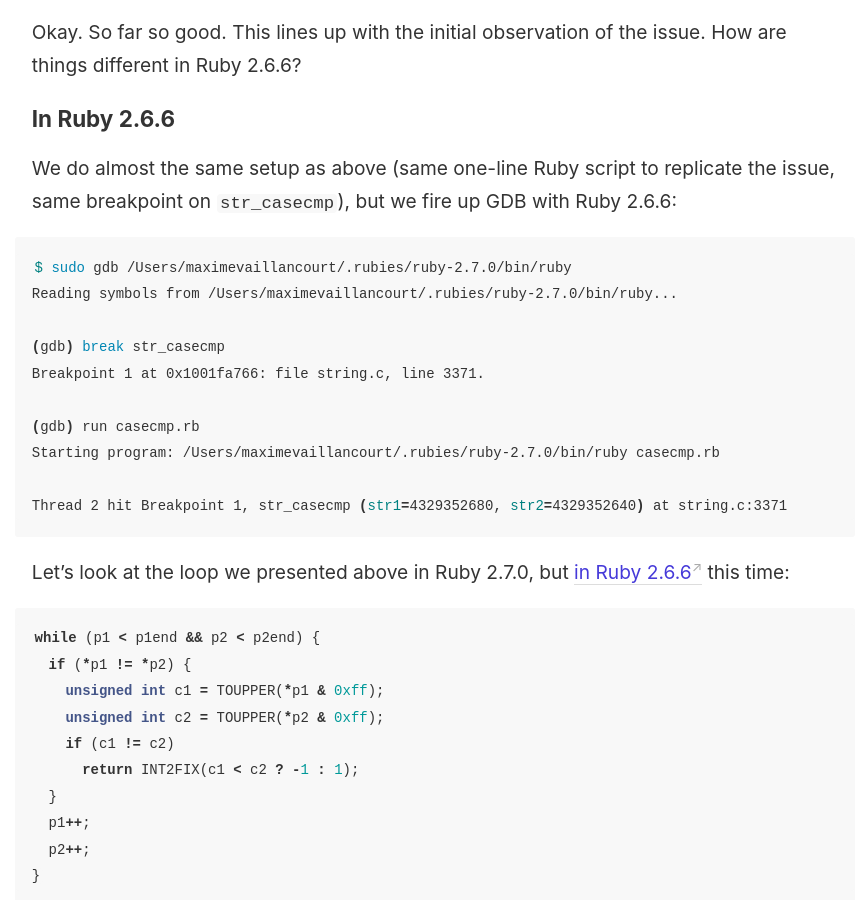
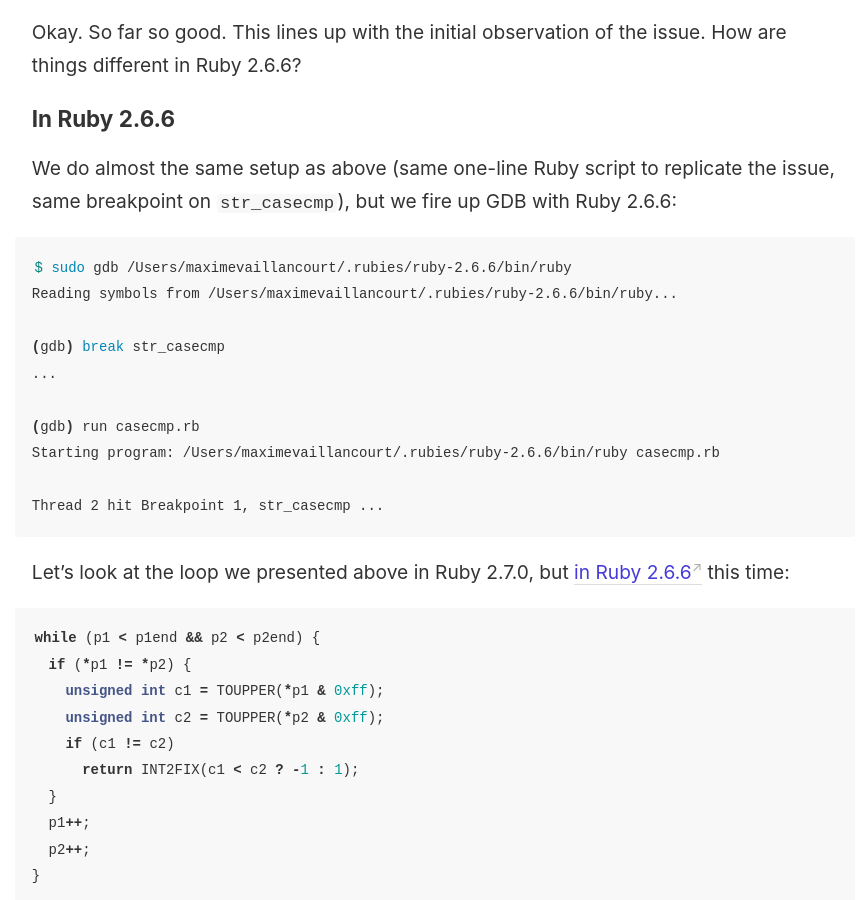
Before and after one commit to maximevaillancourt/maximevaillancourt.github.io, a Jekyll site: the page built from _posts/2020-08-13-did-the-alphabet-change-or-what.md, in a window 1280 px wide and 900 px high, scrolled down 5612 px. Shown: the whole window, without its empty margins (205-1069 px from the left). Built offline with Jekyll 4.4.1, drawn with Linux system fonts in a browser that asks for light colours.

Commit message:
Fix copy-paste mistakes

````diff
--- a/_posts/2020-08-13-did-the-alphabet-change-or-what.md
+++ b/_posts/2020-08-13-did-the-alphabet-change-or-what.md
@@ -168,16 +168,16 @@
 We do almost the same setup as above (same one-line Ruby script to replicate the issue, same breakpoint on `str_casecmp`), but we fire up GDB with Ruby 2.6.6:
 
 ```sh
-$ sudo gdb /Users/maximevaillancourt/.rubies/ruby-2.7.0/bin/ruby
-Reading symbols from /Users/maximevaillancourt/.rubies/ruby-2.7.0/bin/ruby...
+$ sudo gdb /Users/maximevaillancourt/.rubies/ruby-2.6.6/bin/ruby
+Reading symbols from /Users/maximevaillancourt/.rubies/ruby-2.6.6/bin/ruby...
 
 (gdb) break str_casecmp
-Breakpoint 1 at 0x1001fa766: file string.c, line 3371.
+...
 
 (gdb) run casecmp.rb
-Starting program: /Users/maximevaillancourt/.rubies/ruby-2.7.0/bin/ruby casecmp.rb
+Starting program: /Users/maximevaillancourt/.rubies/ruby-2.6.6/bin/ruby casecmp.rb
 
-Thread 2 hit Breakpoint 1, str_casecmp (str1=4329352680, str2=4329352640) at string.c:3371
+Thread 2 hit Breakpoint 1, str_casecmp ...
 ```
 
 Let's look at the loop we presented above in Ruby 2.7.0, but [in Ruby 2.6.6](https://github.com/ruby/ruby/blob/a9a48e6a741f048766a2a287592098c4f6c7b7c7/string.c#L3413-L3414) this time:
````
